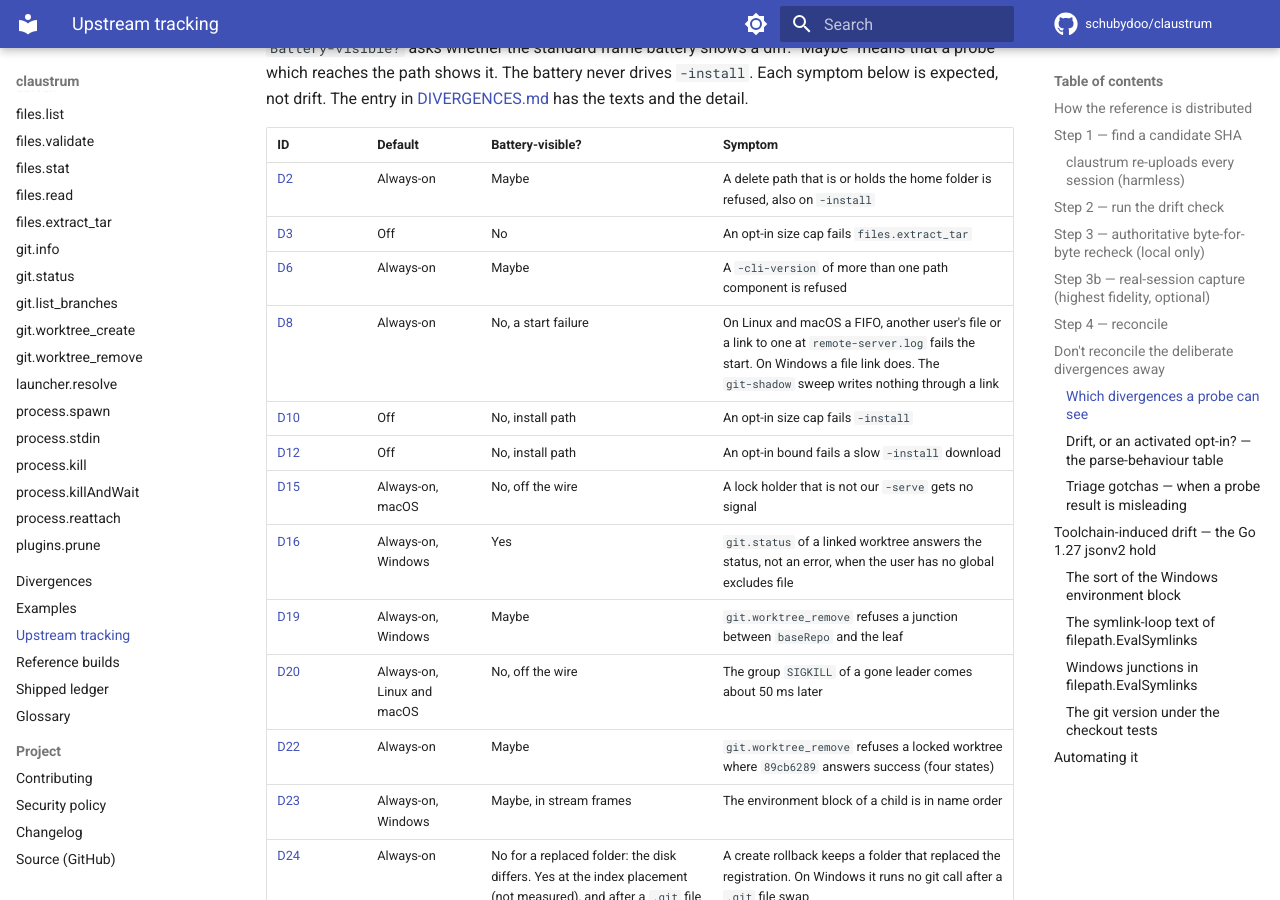
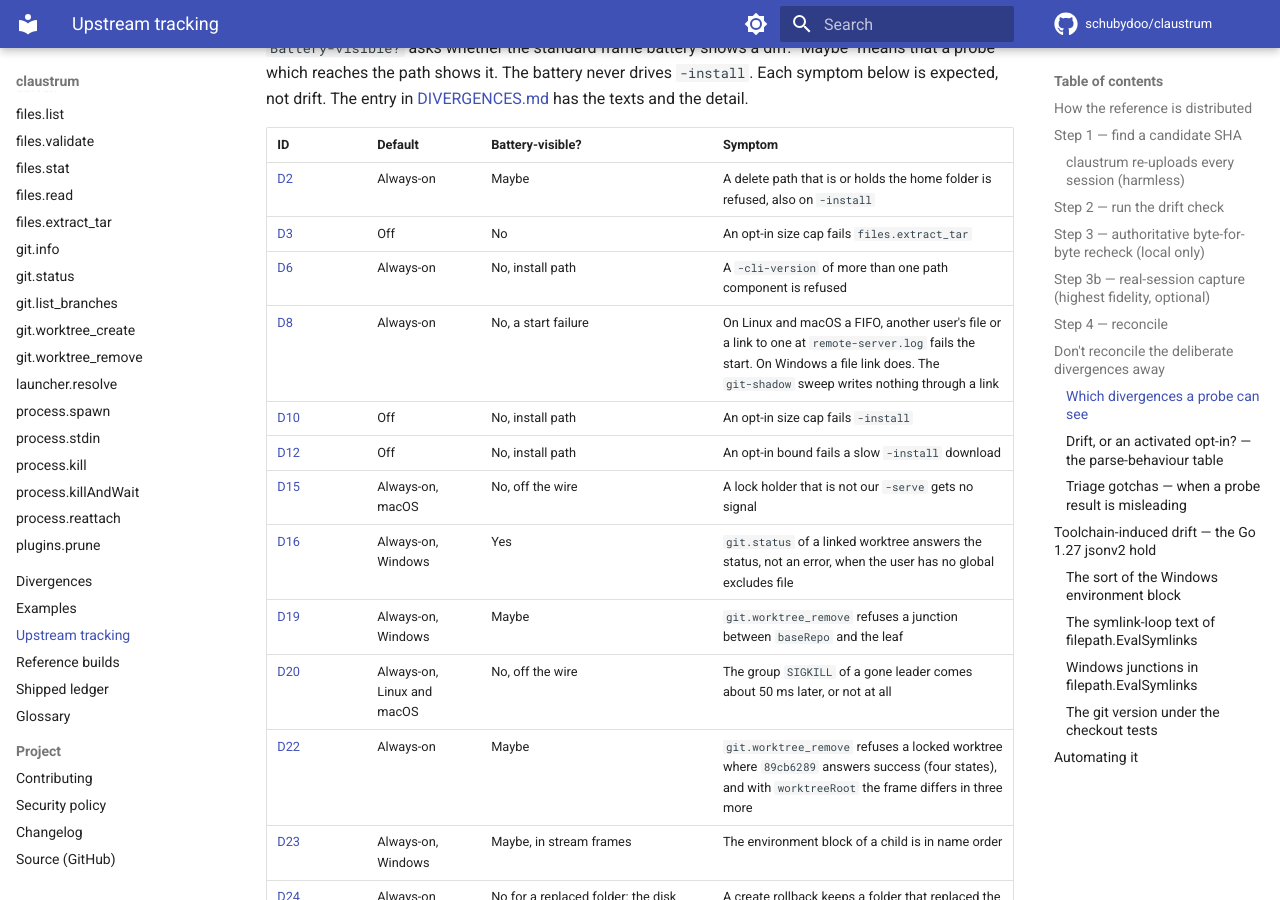
Before and after one commit to schubydoo/claustrum, an MkDocs documentation site: the page built from docs/UPSTREAM-TRACKING.md, in a window 1280 px wide and 900 px high, scrolled down 4234 px. Built offline with MkDocs 1.6.1 and Material for MkDocs 9.7.7, drawn with Linux system fonts in a browser that asks for light colours; comment, search, counter and statistics services are not loaded.

Commit message:
docs: match the D6, D20 and D22 rows to their entries
Co-Authored-By: Claude Opus 5.5 <noreply@anthropic.com>

```diff
--- a/docs/UPSTREAM-TRACKING.md
+++ b/docs/UPSTREAM-TRACKING.md
@@ -192,15 +192,15 @@ means that a probe which reaches the path shows it. The battery never drives
 |----|---------|------------------|---------|
 | [D2](DIVERGENCES.md#d2) | Always-on | Maybe | A delete path that is or holds the home folder is refused, also on `-install` |
 | [D3](DIVERGENCES.md#d3) | Off | No | An opt-in size cap fails `files.extract_tar` |
-| [D6](DIVERGENCES.md#d6) | Always-on | Maybe | A `-cli-version` of more than one path component is refused |
+| [D6](DIVERGENCES.md#d6) | Always-on | No, install path | A `-cli-version` of more than one path component is refused |
 | [D8](DIVERGENCES.md#d8) | Always-on | No, a start failure | On Linux and macOS a FIFO, another user's file or a link to one at `remote-server.log` fails the start. On Windows a file link does. The `git-shadow` sweep writes nothing through a link |
 | [D10](DIVERGENCES.md#d10) | Off | No, install path | An opt-in size cap fails `-install` |
 | [D12](DIVERGENCES.md#d12) | Off | No, install path | An opt-in bound fails a slow `-install` download |
 | [D15](DIVERGENCES.md#d15) | Always-on, macOS | No, off the wire | A lock holder that is not our `-serve` gets no signal |
 | [D16](DIVERGENCES.md#d16) | Always-on, Windows | Yes | `git.status` of a linked worktree answers the status, not an error, when the user has no global excludes file |
 | [D19](DIVERGENCES.md#d19) | Always-on, Windows | Maybe | `git.worktree_remove` refuses a junction between `baseRepo` and the leaf |
-| [D20](DIVERGENCES.md#d20) | Always-on, Linux and macOS | No, off the wire | The group `SIGKILL` of a gone leader comes about 50 ms later |
-| [D22](DIVERGENCES.md#d22) | Always-on | Maybe | `git.worktree_remove` refuses a locked worktree where `89cb6289` answers success (four states) |
+| [D20](DIVERGENCES.md#d20) | Always-on, Linux and macOS | No, off the wire | The group `SIGKILL` of a gone leader comes about 50 ms later, or not at all |
+| [D22](DIVERGENCES.md#d22) | Always-on | Maybe | `git.worktree_remove` refuses a locked worktree where `89cb6289` answers success (four states), and with `worktreeRoot` the frame differs in three more |
 | [D23](DIVERGENCES.md#d23) | Always-on, Windows | Maybe, in stream frames | The environment block of a child is in name order |
 | [D24](DIVERGENCES.md#d24) | Always-on | No for a replaced folder: the disk differs. Yes at the index placement (not measured), and after a `.git` file swap on Windows | A create rollback keeps a folder that replaced the registration. On Windows it runs no git call after a `.git` file swap |
 | [D27](DIVERGENCES.md#d27) | Always-on, Windows | Yes, in a case-sensitive folder | The stale step keeps an entry whose record path exists |
```
